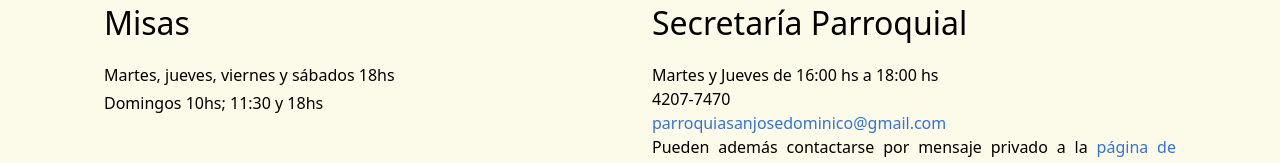
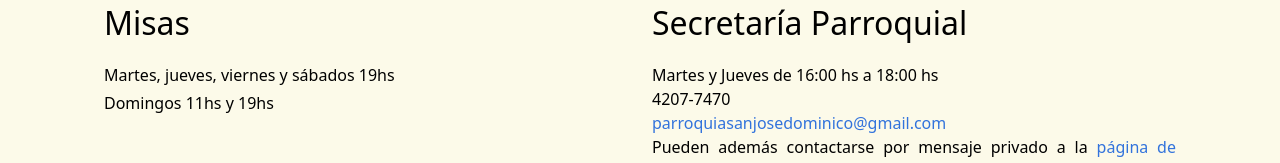
Before and after one commit to jisbruzzi/pagina-parroquia-11ty-v2, an Eleventy site: page index.html in a window 1280 px wide. Shown: the part 461-624 px from the top of the page. Built offline with nearby package versions, Linux system fonts and the light colour scheme; Eleventy itself is replaced by a stand-in of ours; files that its build step writes are made by us from their sources.

Commit message:
Update Sección “misas”

```diff
--- a/secciones/misas.md
+++ b/secciones/misas.md
@@ -5,5 +5,5 @@
 ---
 # Misas
 
-* Martes, jueves, viernes y sábados 18hs
-* Domingos 10hs; 11:30 y 18hs
+* Martes, jueves, viernes y sábados 19hs
+* Domingos 11hs y 19hs
```
